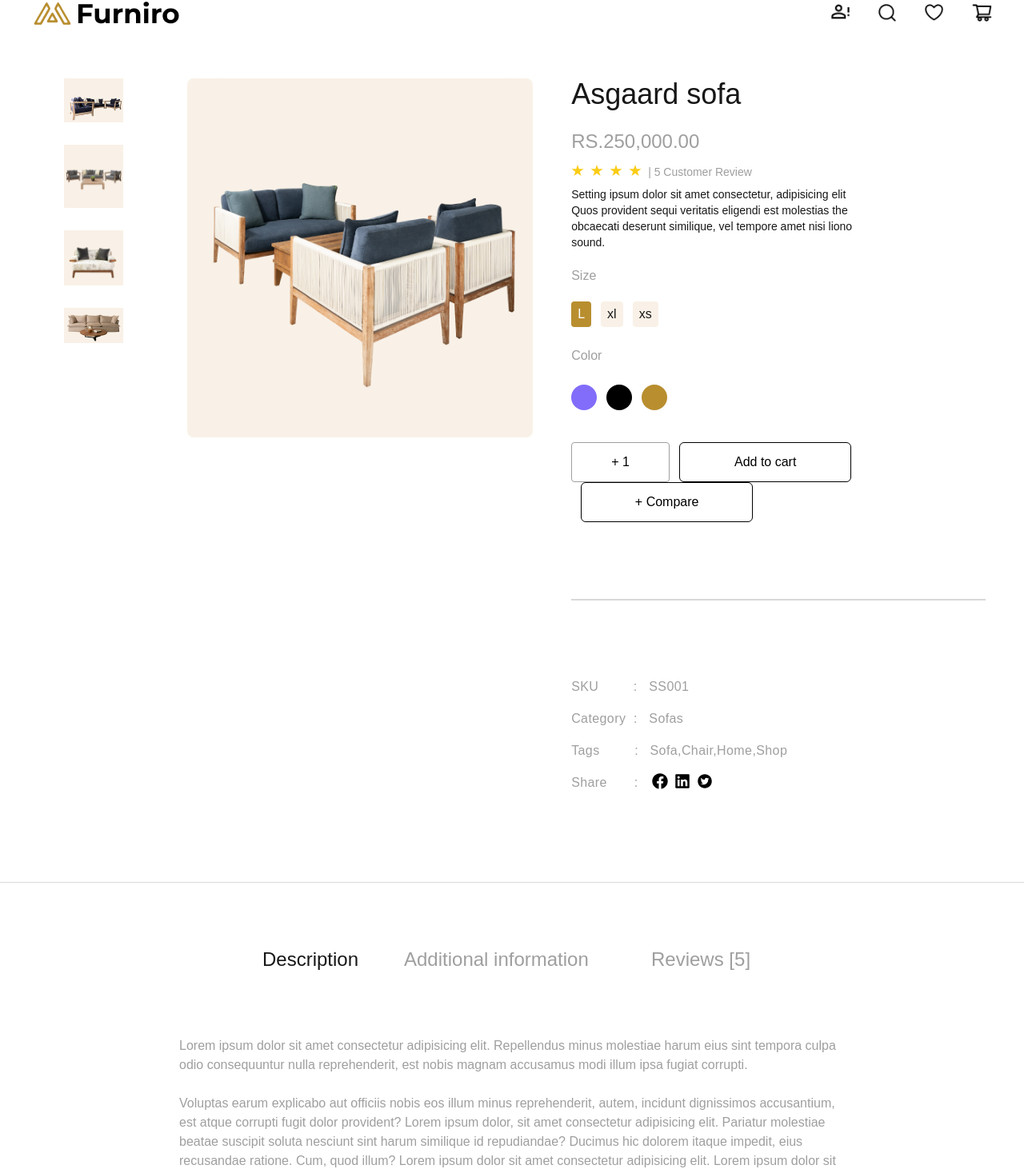
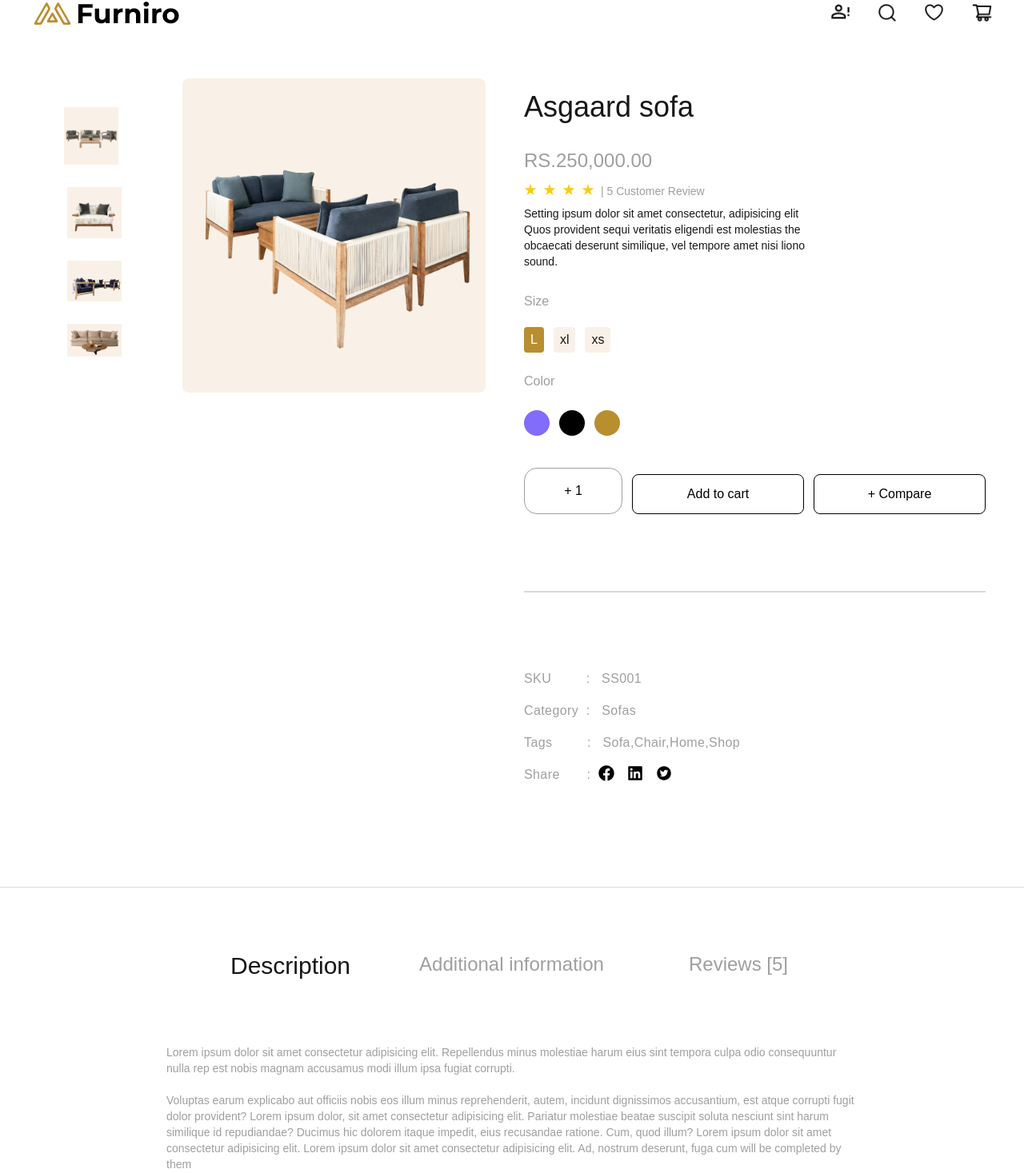
Before and after one commit to AYeshsidd/Furniture-website, a Next.js app in the folder website/: page /singalProduct in a window 1280 px wide. Shown: the part 66-1533 px from the top of the page at 80% size. Built offline with nearby package versions, Linux system fonts and the light colour scheme.

Commit message:
Update page.tsx

```diff
--- a/website/src/app/singalProduct/page.tsx
+++ b/website/src/app/singalProduct/page.tsx
@@ -1,4 +1,3 @@
-
 import { FaFacebook } from "react-icons/fa";
 import { IoStarSharp } from "react-icons/io5";
 import { FaLinkedin } from "react-icons/fa";
@@ -8,23 +7,25 @@ import Link from "next/link";
 export default function Singalproduct() {
     return(
     <>
-    <div className="flex ">
-<div className="flex-col mx-20 space-y-7 rounded-lg">
+     <div className="md:flex">
+<div className="flex md:flex-col my-9 md:mx-20 md:space-y-7 space-x-1 rounded-lg">
+
+<img src="chairs3.png" width={76} height={80} alt="" className="bg-[#F9F1E7]"/>
+<img src="sofa 3.png" width={83} height={115} alt="" className="bg-[#F9F1E7]" />
 <img src="Outdoorsofa.png" width={83} height={55} alt="" className="bg-[#F9F1E7]" />
-<img src="chairs3.png" width={76} height={80} alt="" className="bg-[#F9F1E7]" />
-<img src="sofa 3.png" width={83} height={115} alt="" className="bg-[#F9F1E7]" />
 <img src="Maya.png" width={83} height={55} alt="" className="bg-[#F9F1E7]" />
+
 </div>
 
-<div>
+<div className="">
     <img src="wallsofa.png" width={481} height={500} alt="" className="bg-[#F9F1E7] rounded-lg" />
 </div>
 
-<div className="mx-12">
-     <p className="w-[282px] h-[63px]  font-normal  text-4xl">Asgaard sofa</p>
-     <p className="w-[173px] h-[36px] font-medium text-2xl text-[#9F9F9F]">RS.250,000.00</p>
+ <div className="mx-5 my-4 md:mx-12">
+     <p className="md:w-[282px] md:h-[63px]  font-normal text-2xl md:text-4xl">Asgaard sofa</p>
+     <p className="md:w-[173px] md:h-[36px] font-medium md:text-2xl text-[#9F9F9F] my-2">RS.250,000.00</p>
 
-     <div className="flex space-x-2 my-2 ">
+     <div className="flex space-x-2  ">
      <IoStarSharp className="text-yellow-400"/>
      <IoStarSharp className="text-yellow-400"/>
      <IoStarSharp className="text-yellow-400"/>
@@ -34,12 +35,12 @@ export default function Singalproduct() {
 
      </div>
 
-     <p className="font-normal text-sm">Setting ipsum dolor sit amet consectetur, adipisicing elit <br /> Quos provident sequi veritatis eligendi
+     <p className="font-normal text-sm py-2">Setting ipsum dolor sit amet consectetur, adipisicing elit <br /> Quos provident sequi veritatis eligendi
       est molestias the <br /> obcaecati deserunt similique, vel tempore amet nisi liono <br /> sound.</p>
 
    <h2 className="text-[#9F9F9F] my-5">Size</h2>
 
-   <div className="flex space-x-3 ">
+   <div className="flex space-x-3  ">
     <button className="px-2 py-1 rounded bg-[#B88E2F]  text-white">L</button>
     <button className="px-2 py-1 rounded bg-[#F9F1E7]">xl</button>
     <button className="px-2 py-1 rounded bg-[#F9F1E7]">xs</button>
@@ -54,12 +55,13 @@ export default function Singalproduct() {
     <button className="px-4 py-4 rounded-full bg-[#B88E2F]"></button>
 
      </div>
-<div className="my-10 space-x-3">
-     <button type="submit" className="w-[123px] py-3 border border-[#9F9F9F] rounded text-black font-medium hover:bg-gray-100 transition">
+
+<div className="md:flex my-10 md:space-x-3 space-y-2 ">
+     <button type="submit" className="w-full md:w-[123px] py-3 border border-[#9F9F9F] rounded-2xl text-black font-medium hover:bg-gray-100 transition">
           + 1  </button>
-          <button type="submit" className="w-[215px] py-3 border border-black rounded-md text-black font-medium hover:shadow-xl hover:bg-[#B88E2F] transition">
+          <button type="submit" className="w-full md:w-[215px] py-3 border border-black rounded-lg text-black font-medium hover:shadow-xl hover:scale-105 active:scale-95 hover:bg-[#B88E2F] transition">
           Add to cart </button>
-          <button type="submit" className="w-[215px] py-3 border border-black rounded-md text-black font-medium hover:bg-gray-200 transition">
+          <button type="submit" className="w-full md:w-[215px] py-3 border border-black rounded-lg text-black font-medium hover:scale-105 active:scale-95  hover:bg-gray-200 transition">
           + Compare </button>
           </div>
 
@@ -69,34 +71,37 @@ export default function Singalproduct() {
             <p>SKU &nbsp;&nbsp;&nbsp;&nbsp;&nbsp;&nbsp;&nbsp;&nbsp;:&nbsp;&nbsp; SS001 </p>
             <p>Category &nbsp;:&nbsp;&nbsp; Sofas </p>
             <p>Tags &nbsp;&nbsp;&nbsp;&nbsp;&nbsp;&nbsp;&nbsp;&nbsp;:&nbsp;&nbsp; Sofa,Chair,Home,Shop </p>
-            <p className="flex gap-2">Share &nbsp;&nbsp;&nbsp;&nbsp;&nbsp;&nbsp;:&nbsp;&nbsp;
-                <FaFacebook className="text-black text-xl"/>
-                <FaLinkedin className="text-black text-xl"/>
-                <AiFillTwitterCircle className="text-black text-xl"/>
+            <p className="flex space-x-4">Share &nbsp;&nbsp;&nbsp;&nbsp;&nbsp;&nbsp;:&nbsp;&nbsp;
+                <FaFacebook className="text-black text-xl hover:scale-150 transition-all"/>
+                <FaLinkedin className="text-black text-xl hover:scale-150 transition-all"/>
+                <AiFillTwitterCircle className="text-black text-xl hover:scale-150 transition-all"/>
                 </p>
           </div>
 
     </div>
 
-
 </div>
 
 <div className="border-t border-[#D9D9D9] w-full my-12"></div>
-    <div className="flex justify-center gap-10 my-20">
-        <h1 className="font-medium text-2xl w-[137px] ">Description</h1>
-        <h1 className="font-normal text-2xl text-[#9f9f9f] w-[269px] ">Additional information</h1>
-        <h1 className="font-normal text-2xl text-[#9f9f9f] w-[138px] ">Reviews [5]</h1>
+
+    <div className="md:flex justify-center text-center  md:space-x-20  md:my-20">
+        <h1 className="font-medium text-2xl md:text-3xl md:w-[137px] ">Description</h1>
+        <h1 className="font-normal text-xl md:text-2xl text-[#9f9f9f] md:w-[269px] ">Additional information</h1>
+        <h1 className="font-normal text-xl md:text-2xl text-[#9f9f9f] md:w-[138px] ">Reviews [5]</h1>
         </div>
-        <p className="my-12 mx-56 text-[#9F9F9F] text-base ">Lorem ipsum dolor sit amet consectetur adipisicing elit. Repellendus minus molestiae
-            harum eius sint tempora culpa odio consequuntur nulla reprehenderit, est nobis magnam accusamus modi illum ipsa fugiat corrupti. <br /><br /> Voluptas earum explicabo aut officiis nobis eos illum minus reprehenderit, autem, incidunt dignissimos accusantium,
+
+        <div className="my-12 mx-3 lg:mx-52 md:mx-6  text-[#9F9F9F] text-sm md:text-sm"><p className=" ">Lorem ipsum dolor sit amet consectetur adipisicing elit. Repellendus minus molestiae
+            harum eius sint tempora culpa odio consequuntur nulla rep est nobis magnam accusamus modi illum ipsa fugiat corrupti. <br /><br /> Voluptas earum explicabo aut officiis nobis eos illum minus reprehenderit, autem, incidunt dignissimos accusantium,
              est atque corrupti fugit dolor provident? Lorem ipsum dolor, sit amet consectetur adipisicing elit. Pariatur molestiae beatae
              suscipit soluta nesciunt sint harum similique id repudiandae? Ducimus hic dolorem itaque impedit, eius recusandae ratione.
              Cum, quod illum? Lorem ipsum dolor sit amet consectetur adipisicing elit. Lorem ipsum dolor sit amet consectetur adipisicing elit. Ad, nostrum deserunt, fuga cum will be completed by them
-</p>
-<div className="flex justify-center gap-5">
+</p> </div>
 
-<img src="ws1.png" width={605} height={348} alt="" />
-<img src="ws2.png" width={605} height={348} alt="" />
+<div className="md:flex md: flex-wrap gap-4 space-y-1 justify-center ">
+
+<img src="ws1.png" width={450} height={38} alt="" />
+
+ <img src="ws2.png" width={450} height={38} alt="" />
 
 </div>
 
@@ -150,17 +155,14 @@ export default function Singalproduct() {
     <p className="text-base font-bold">RS:500.00</p>
   </div>
 
-  <div className="flex items-center justify-center mt-6">
+</div>
+
+  <div className="flex items-center justify-center p-3">
   <button className="text-[#B88E2F] font-bold border border-[#B88E2F] py-2 px-12 rounded-md hover:scale-110">
     Show More
   </button>
 </div>
 
-</div>
-
-
-
-
     </>
     );
 }
```
